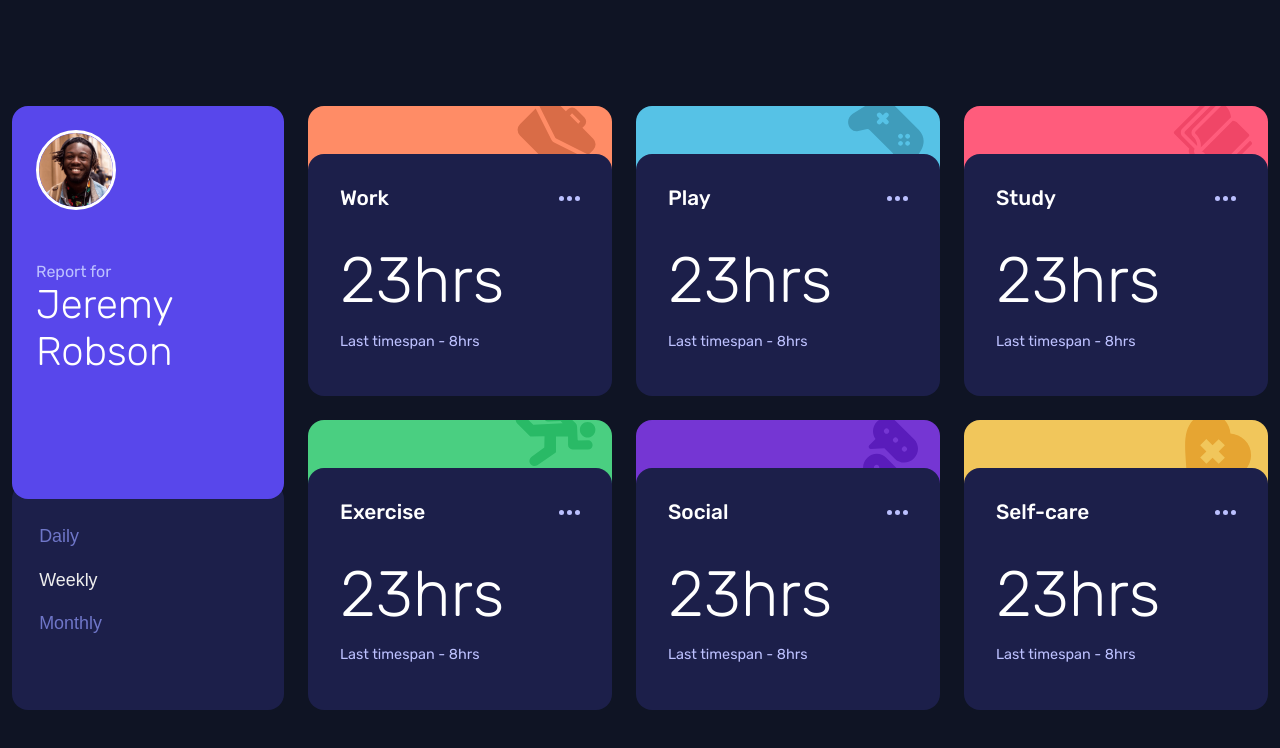
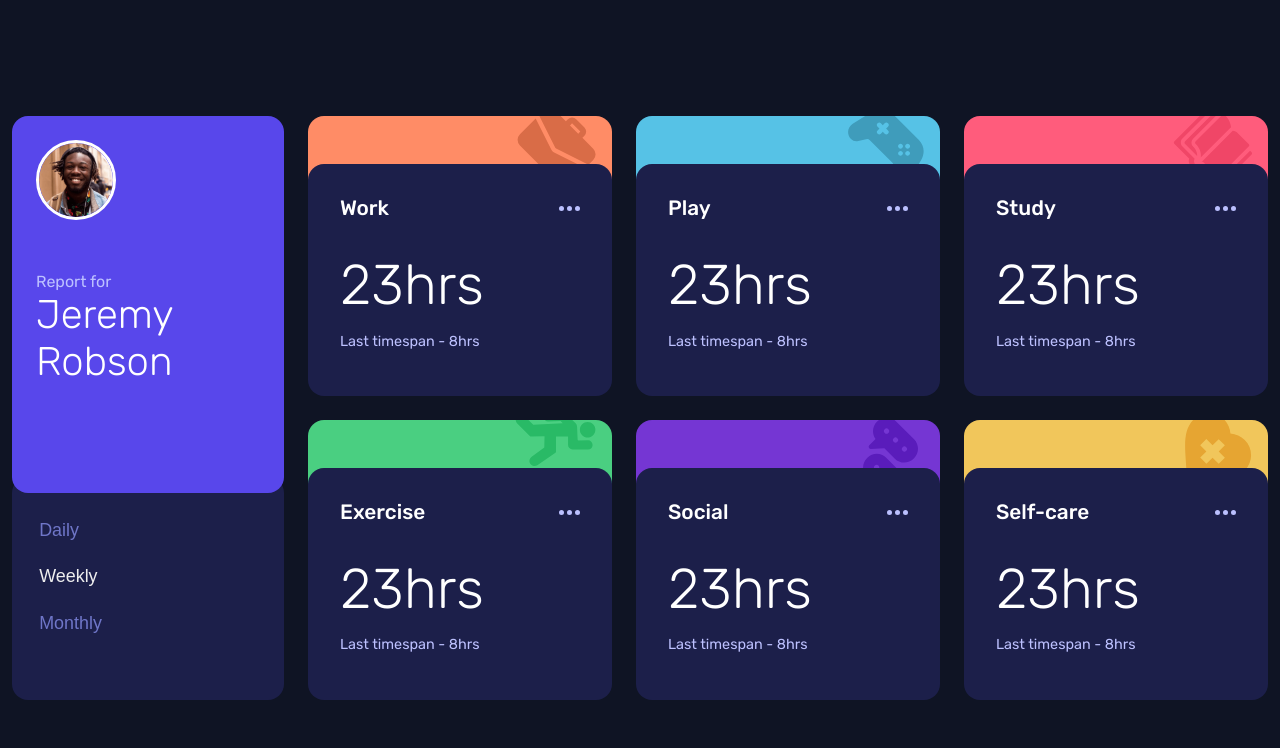
Before and after one commit to AmodeusR/FM--time-tracking-dashboard, a React (Vite) app: page / in a window 1280 px wide. Shown: the top 748 px of the page. Built offline with nearby package versions, Linux system fonts and the light colour scheme.

Commit message:
better disposition/code on profile card

```diff
--- a/src/components/Card/card.scss
+++ b/src/components/Card/card.scss
@@ -58,7 +58,7 @@
 
 	&__current-time {
 		margin: 2rem 0 .5rem;
-		font-size: 4rem;
+		font-size: 3.5rem;
 	}
 
 	&__previous-time {
--- a/src/components/ProfileCard/profile-card.scss
+++ b/src/components/ProfileCard/profile-card.scss
@@ -42,10 +42,13 @@
 	padding: 2.5rem 1.5rem 2rem;
 	border-radius: var(--radius);
 	flex-grow: 3;
+	display: flex;
+	flex-direction: column;
+	align-items: flex-start;
+	gap: 1.2rem;
 }
 
 .timespan {
-	display: block;
 	border: none;
 	background: inherit;
 	color: var(--neutral-blue);
@@ -56,9 +59,9 @@
 
 	font-size: 1.12rem;
 
-	+ .timespan {
-		margin-top: 1rem;
-	}
+	// + .timespan {
+	// 	margin-top: 1rem;
+	// }
 
 	&.selected {
 		color: #eee;
```
Also changed, not shown: src/scss/main.scss (line endings or trailing spaces).
